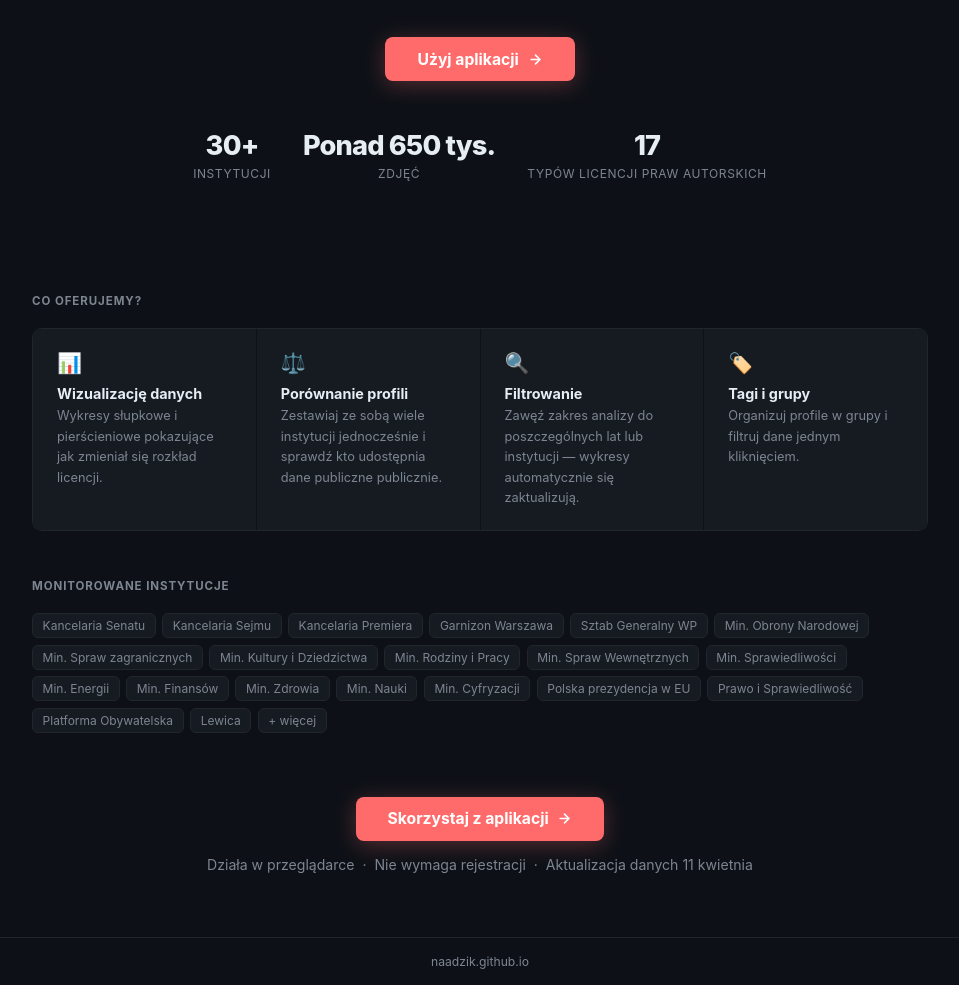
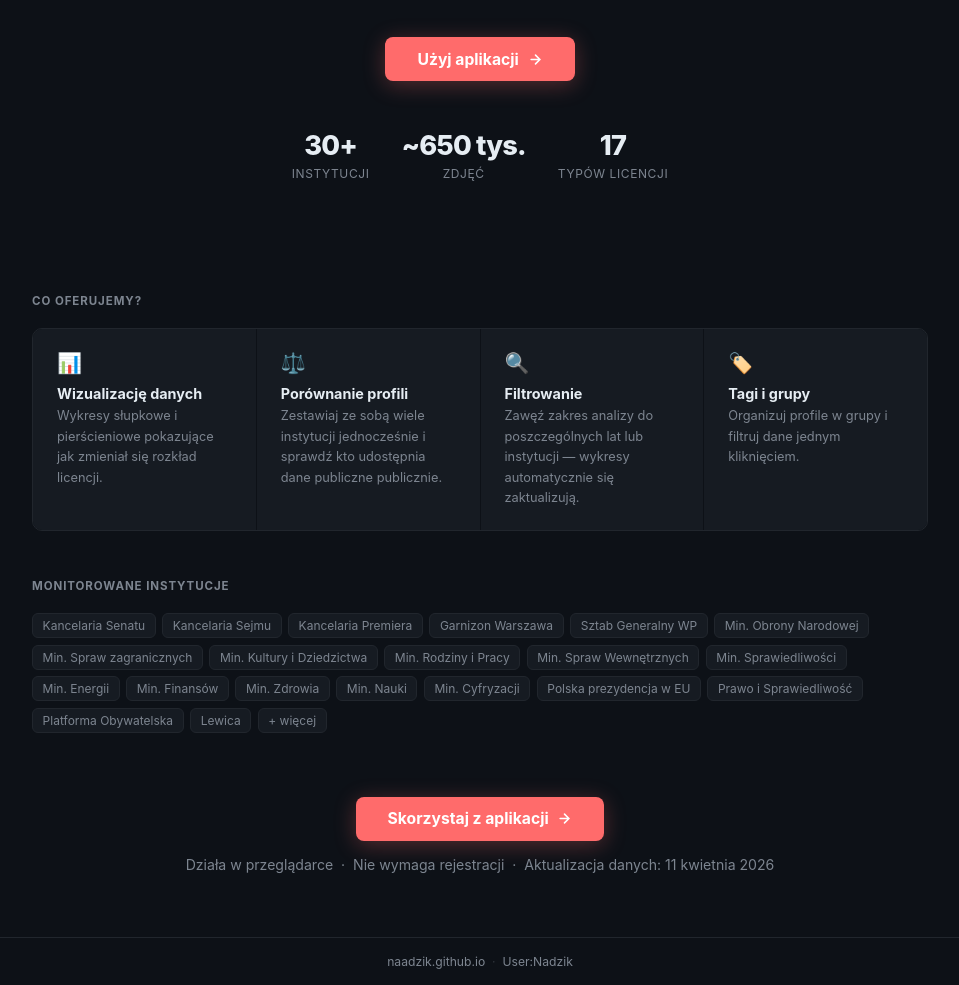
Before and after one commit to Naadzik/flickr-licenses-GOVPL, a plain HTML site: page index.html in a window 1280 px wide. Shown: the part 466-1451 px from the top of the page, without its empty margins (160-1119 px from the left). Drawn offline with Linux system fonts and the light colour scheme.

Commit message:
Lepsza prezentacja

```diff
--- a/index.html
+++ b/index.html
@@ -282,12 +282,12 @@
         <span class="stat-label">Instytucji</span>
       </div>
       <div class="stat-item">
-        <span class="stat-value">Ponad 650 tys.</span>
+        <span class="stat-value">~650 tys.</span>
         <span class="stat-label">Zdjęć</span>
       </div>
       <div class="stat-item">
         <span class="stat-value">17</span>
-        <span class="stat-label">Typów licencji praw autorskich</span>
+        <span class="stat-label">Typów licencji</span>
       </div>
     </div>
   </section>
@@ -352,13 +352,15 @@
         <path d="M5 12h14M12 5l7 7-7 7"/>
       </svg>
     </a>
-    <p>Działa w przeglądarce &nbsp;·&nbsp; Nie wymaga rejestracji &nbsp;·&nbsp; Aktualizacja danych 11 kwietnia</p>
+    <p>Działa w przeglądarce &nbsp;·&nbsp; Nie wymaga rejestracji &nbsp;·&nbsp; Aktualizacja danych: 11 kwietnia 2026</p>
   </div>
 
 </main>
 
 <footer>
   <a href="https://naadzik.github.io/">naadzik.github.io</a>
+  &nbsp;·&nbsp;
+  <a href="https://meta.wikimedia.org/wiki/User:Nadzik">User:Nadzik</a>
 </footer>
 
 </body>
```
